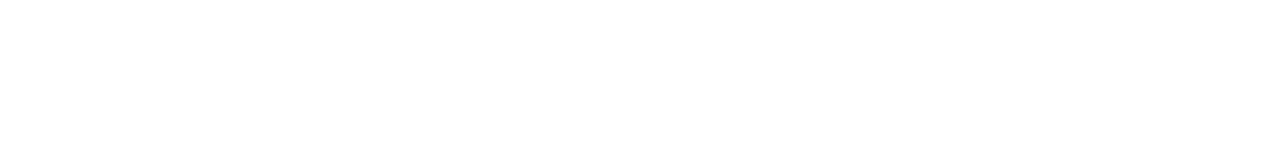
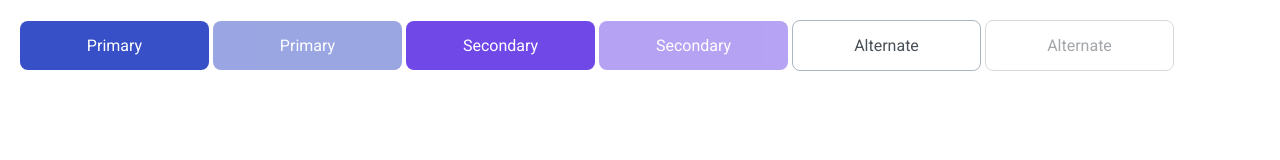
Before and after one commit to js-tasks-ru/htmlcss-20220210_koavlevroman, a website: page 03-lection1/01-button/index.html in a window 1280 px wide. Drawn offline with Linux system fonts and the light colour scheme.

Commit message:
03 - Верстка кнопок. Добавление reset.css

```diff
--- a/03-lection1/01-button/button.css
+++ b/03-lection1/01-button/button.css
@@ -1 +1,47 @@
 /* Стилизация кнопки */
+.button {
+    width: 189px;
+    padding: 15px 0;
+    border-radius: 8px;
+    font-size: 16px;
+    color: var(--white);
+    cursor: pointer;
+    transition: opacity 200ms ease-in-out, background 200ms ease-in-out;
+}
+
+.button:disabled {
+    opacity: 0.5;
+    cursor: not-allowed;
+}
+
+/* primary */
+
+.button.button_primary {
+    background: var(--primary);
+}
+
+.button.button_primary:hover {
+    background: #2342C0;
+}
+
+/* secondary */
+
+.button.button_secondary {
+    background: var(--secondary);
+}
+
+.button.button_secondary:hover {
+    background: #5028C6;
+}
+
+/*  Alternate */
+
+.button.button_alternate {
+    color: var(--grey-4);
+    background: var(--alternate);
+    border: 1px solid var(--grey-3);
+}
+
+.button.button_alternate:hover {
+    border: 1px solid var(--black);
+}
--- a/03-lection1/01-button/index.html
+++ b/03-lection1/01-button/index.html
@@ -2,10 +2,18 @@
 <!-- Страница с кнопкой -->
 <html lang="ru">
     <head>
+        <link rel="stylesheet" href="../../assets/css/reset.css">
         <link rel="stylesheet" href="../../assets/css/main.css">
         <link rel="stylesheet" href="./button.css">
     </head>
     <body>
-
+        <div style="padding: 20px;">
+            <button class="button button_primary">Primary</button>
+            <button class="button button_primary" disabled>Primary</button>
+            <button class="button button_secondary">Secondary</button>
+            <button class="button button_secondary" disabled>Secondary</button>
+            <button class="button button_alternate">Alternate</button>
+            <button class="button button_alternate" disabled>Alternate</button>
+        </div>
     </body>
 </html>
--- a/assets/css/main.css
+++ b/assets/css/main.css
@@ -17,6 +17,7 @@
 
     --primary: var(--blue);
     --secondary: var(--purple);
+    --alternate: var(--white);
 }
 
 * {
--- /dev/null
+++ b/assets/css/reset.css
@@ -0,0 +1,52 @@
+/* http://meyerweb.com/eric/tools/css/reset/
+   v2.0 | 20110126
+   License: none (public domain)
+*/
+
+html, body, div, span, applet, object, iframe,
+h1, h2, h3, h4, h5, h6, p, blockquote, pre,
+a, abbr, acronym, address, big, cite, code,
+del, dfn, em, img, ins, kbd, q, s, samp,
+small, strike, strong, sub, sup, tt, var,
+b, u, i, center,
+dl, dt, dd, ol, ul, li,
+fieldset, form, label, legend,
+table, caption, tbody, tfoot, thead, tr, th, td,
+article, aside, canvas, details, embed,
+figure, figcaption, footer, header, hgroup,
+menu, nav, output, ruby, section, summary,
+time, mark, audio, video {
+    margin: 0;
+    padding: 0;
+    border: 0;
+    font-size: 100%;
+    font: inherit;
+    vertical-align: baseline;
+}
+/* HTML5 display-role reset for older browsers */
+article, aside, details, figcaption, figure,
+footer, header, hgroup, menu, nav, section {
+    display: block;
+}
+body {
+    line-height: 1;
+}
+ol, ul {
+    list-style: none;
+}
+blockquote, q {
+    quotes: none;
+}
+blockquote:before, blockquote:after,
+q:before, q:after {
+    content: '';
+    content: none;
+}
+table {
+    border-collapse: collapse;
+    border-spacing: 0;
+}
+
+button {
+    border: 0;
+}
```
